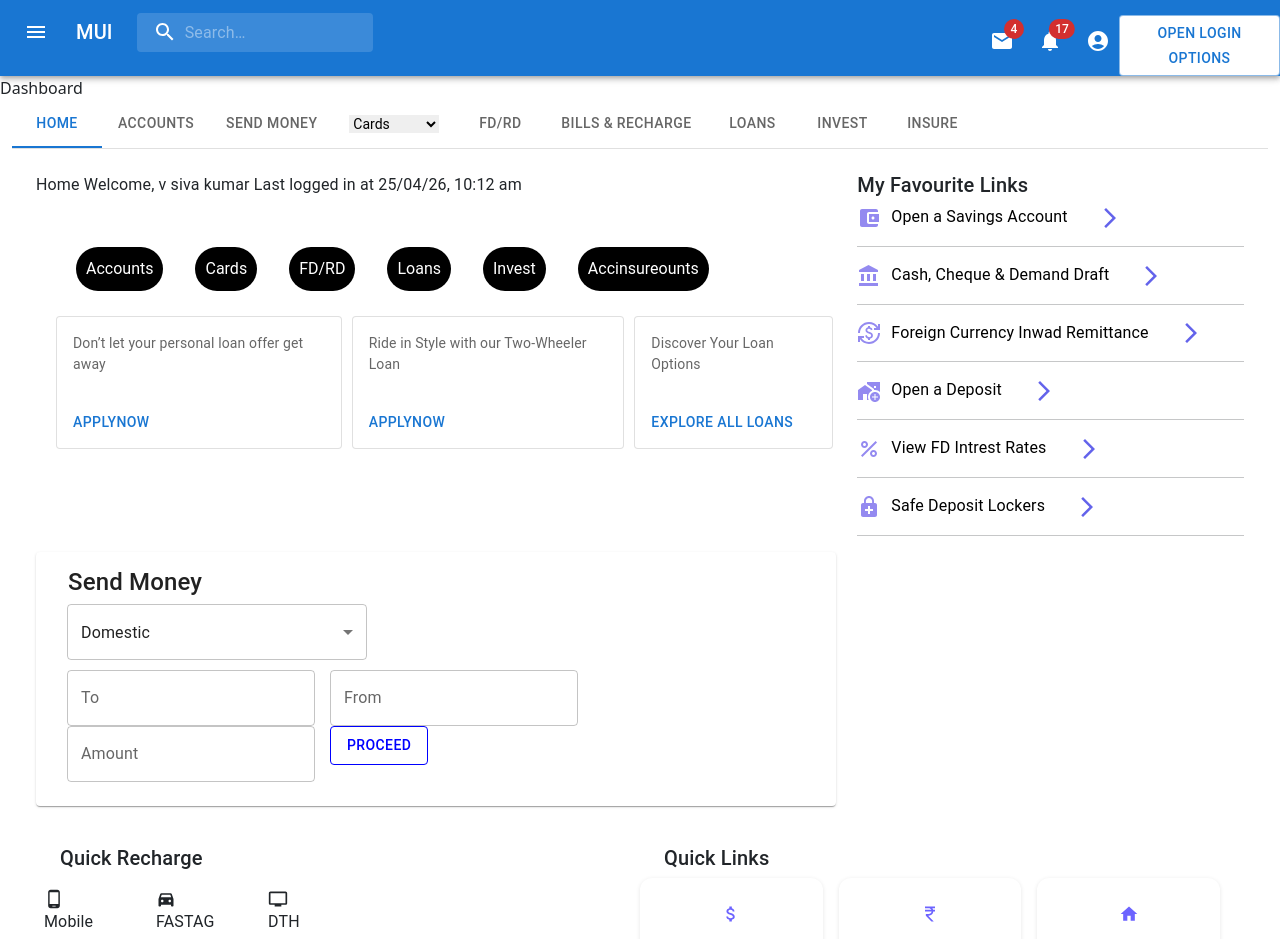
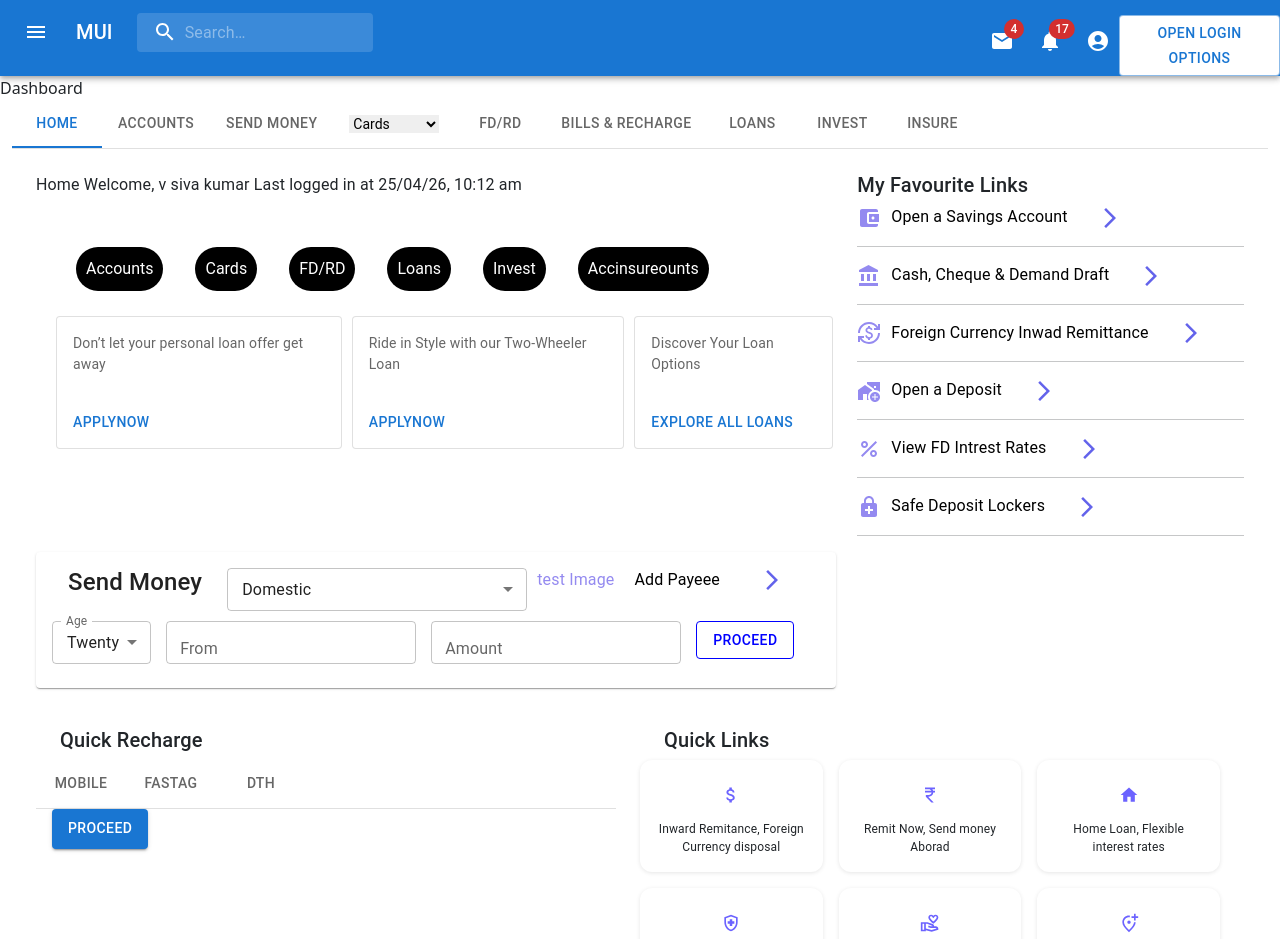
Before and after one commit to Shalini-Budhi/Bank-Management-System, a React (Vite) app in the folder Frontend/hdfc_bank/: page /dashboard in a window 1280 px wide. Shown: the top 939 px of the page. Built offline with nearby package versions, Linux system fonts and the light colour scheme.

Commit message:
hdfc cosmetic chnages

```diff
--- a/Frontend/hdfc_bank/src/Components/HomeData/HomeData.css
+++ b/Frontend/hdfc_bank/src/Components/HomeData/HomeData.css
@@ -67,3 +67,9 @@
   margin-top: 25px;
   margin-left: 20px;
 }
+
+
+.send-money-container{
+  display: flex;
+  gap:10px;
+}
--- a/Frontend/hdfc_bank/src/Components/HomeData/HomeData.jsx
+++ b/Frontend/hdfc_bank/src/Components/HomeData/HomeData.jsx
@@ -7,12 +7,16 @@ import CurrencyExchangeSharpIcon from "@mui/icons-material/CurrencyExchangeSharp
 import AddHomeWorkIcon from "@mui/icons-material/AddHomeWork";
 import EnhancedEncryptionIcon from "@mui/icons-material/EnhancedEncryption";
 import PercentIcon from "@mui/icons-material/Percent";
-
+import ArrowForwardIosSharpIcon from "@mui/icons-material/ArrowForwardIosSharp";
 import React from "react";
 import "../Home/Home.css";
 import PhoneAndroidIcon from "@mui/icons-material/PhoneAndroid";
 import DirectionsCarFilledIcon from "@mui/icons-material/DirectionsCarFilled";
 import TvIcon from "@mui/icons-material/Tv";
+import Tab from "@mui/material/Tab";
+import TabContext from "@mui/lab/TabContext";
+import TabList from "@mui/lab/TabList";
+import TabPanel from "@mui/lab/TabPanel";
 import {
   Card,
   CardContent,
@@ -22,6 +26,7 @@ import {
   Button,
   Box,
   Link,
+  FormControl,
 } from "@mui/material";
 import { useState } from "react";
 import AttachMoneyIcon from "@mui/icons-material/AttachMoney";
@@ -30,6 +35,10 @@ import HomeIcon from "@mui/icons-material/Home";
 import HealthAndSafetyOutlinedIcon from "@mui/icons-material/HealthAndSafetyOutlined";
 import VolunteerActivismOutlinedIcon from "@mui/icons-material/VolunteerActivismOutlined";
 import AddLocationAltOutlinedIcon from "@mui/icons-material/AddLocationAltOutlined";
+import { NavLink } from "react-router-dom";
+
+import InputLabel from "@mui/material/InputLabel";
+import Select from "@mui/material/Select";
 
 export default function HomeData() {
   const cardsData = [
@@ -120,6 +129,12 @@ export default function HomeData() {
     { label: "DTH", icon: <TvIcon fontSize="small" /> },
   ];
 
+  const [value, setValue] = React.useState("1");
+
+  const handleRechargeChange = (event, newValue) => {
+    setValue(newValue);
+  };
+
   const [mobile, setMobile] = useState("");
 
   const handleChange = (e) => {
@@ -180,6 +195,7 @@ export default function HomeData() {
         <div className="send-money-card">
           <Card sx={{ width: "800px" }}>
             <CardContent>
+              <div className="send-money-container">
                 <Box mb={4}>
                   <h4 style={{ marginLeft: "16px" }}>Send Money</h4>
                 </Box>
@@ -188,25 +204,80 @@ export default function HomeData() {
                   <TextField
                     select
                     defaultValue="domestic"
-                  sx={{ width: 300, marginBottom: "10px", marginLeft: "15px" }}
+                    sx={{
+                      "& .MuiOutlinedInput-input": {
+                        padding: "10px 15px",
+                      },
+                      width: 300,
+                      marginBottom: "10px",
+                      marginLeft: "15px",
+                    }}
                   >
                     <MenuItem value="domestic">Domestic</MenuItem>
                     <MenuItem value="international">International</MenuItem>
                   </TextField>
                 </Box>
 
+                <span className="quickLink_img_icon">test Image</span>
+                <NavLink className="quickLink_name">Add Payeee</NavLink>
+                <span className="arrow_forward_icon">
+                  <ArrowForwardIosSharpIcon />
+                </span>
+              </div>
               <Box mt={2} display="flex" gap={2}>
-                <TextField
+                {/* <TextField
                   label="To"
                   sx={{
+                    "& .MuiOutlinedInput-input": {
+                      padding: "10px 15px",
+                    },
                     flex: 2,
                     marginLeft: "15px",
                   }}
-                ></TextField>
+                > */}
+                {/* <FormControl>
+                    <InputLabel id="demo-simple-select-label">Age</InputLabel>
+                    <Select
+                      labelId="demo-simple-select-label"
+                      id="demo-simple-select"
+                      value={20}
+                      label="Age"
+                      onChange={handleChange}
+                    >
+                      <MenuItem value={10}>Ten</MenuItem>
+                      <MenuItem value={20}>Twenty</MenuItem>
+                      <MenuItem value={30}>Thirty</MenuItem>
+                    </Select>
+                  </FormControl> */}
+                {/* </TextField> */}
+
+                <FormControl
+                  sx={{
+                    "& .MuiOutlinedInput-input": {
+                      padding: "10px 15px",
+                    },
+                  }}
+                >
+                  <InputLabel id="demo-simple-select-label">Age</InputLabel>
+                  <Select
+                    labelId="demo-simple-select-label"
+                    id="demo-simple-select"
+                    value={20}
+                    label="Age"
+                    onChange={handleChange}
+                  >
+                    <MenuItem value={10}>Ten</MenuItem>
+                    <MenuItem value={20}>Twenty</MenuItem>
+                    <MenuItem value={30}>Thirty</MenuItem>
+                  </Select>
+                </FormControl>
 
                 <TextField
                   label="From"
                   sx={{
+                    "& .MuiOutlinedInput-input": {
+                      padding: "10px 15px",
+                    },
                     flex: 1,
                     marginLeft: "15px",
                   }}
@@ -215,6 +286,9 @@ export default function HomeData() {
                   label="Amount"
                   type="number"
                   sx={{
+                    "& .MuiOutlinedInput-input": {
+                      padding: "10px 15px",
+                    },
                     flex: 1,
                     marginLeft: "15px",
                   }}
@@ -242,9 +316,20 @@ export default function HomeData() {
             <Box sx={{ textAlign: "left-side", marginLeft: 3, marginTop: 5 }}>
               <h5>Quick Recharge</h5>
             </Box>
-            <Box sx={{ display: "flex", flexWrap: "wrap", gap: 4 }}>
+
+            <Box sx={{ width: "100%", typography: "body1" }}>
+              <TabContext value={value}>
+                <Box sx={{ borderBottom: 1, borderColor: "divider" }}>
+                  <TabList
+                    onChange={handleRechargeChange}
+                    aria-label="lab API tabs example"
+                  >
                     {RechargeOptions.map((ele, index) => (
-                <Box
+
+
+                      <Tab
+                        label={ele.label}
+                        value={ele.value}
                         key={index}
                         textAlign="center"
                         sx={{
@@ -257,10 +342,12 @@ export default function HomeData() {
                       >
                         {ele.icon}
                         <div>{ele.label}</div>
+                      </Tab>
+                    ))}
+                  </TabList>
                 </Box>
-              ))}
-            </Box>
-            <Box mt={3} display="flex" alignItems="flex-end" gap={4}>
+                <TabPanel value={0}>
+                  {" "}
                   <Box sx={{ marginLeft: 1, marginRight: 1 }}>
                     <label>Enter Mobile Number</label>
                     <TextField
@@ -270,7 +357,35 @@ export default function HomeData() {
                       size="small"
                     />
                   </Box>
+                </TabPanel>
+                <TabPanel value={1}>
+                  {" "}
+                  <Box sx={{ marginLeft: 1, marginRight: 1 }}>
+                    <label>Enter Fastag </label>
+                    <TextField
+                      value={mobile}
+                      onChange={handleChange}
+                      inputProps={{ maxLength: 10 }}
+                      size="small"
+                    />
+                  </Box>
+                </TabPanel>
+                <TabPanel value={2}>
+                  {" "}
+                  <Box sx={{ marginLeft: 1, marginRight: 1 }}>
+                    <label>Enter Vehicle Number</label>
+                    <TextField
+                      value={mobile}
+                      onChange={handleChange}
+                      inputProps={{ maxLength: 10 }}
+                      size="small"
+                    />
+                  </Box>
+                </TabPanel>
+              </TabContext>
+            </Box>
 
+            <Box mt={3} display="flex" alignItems="flex-end" gap={4}>
               <Button
                 variant="contained"
                 onClick={handleSubmit}
```
Also changed, not shown: 1 other file (tests, documents, lock files or other folders). Lines whose indentation alone changed are shown as unchanged.
